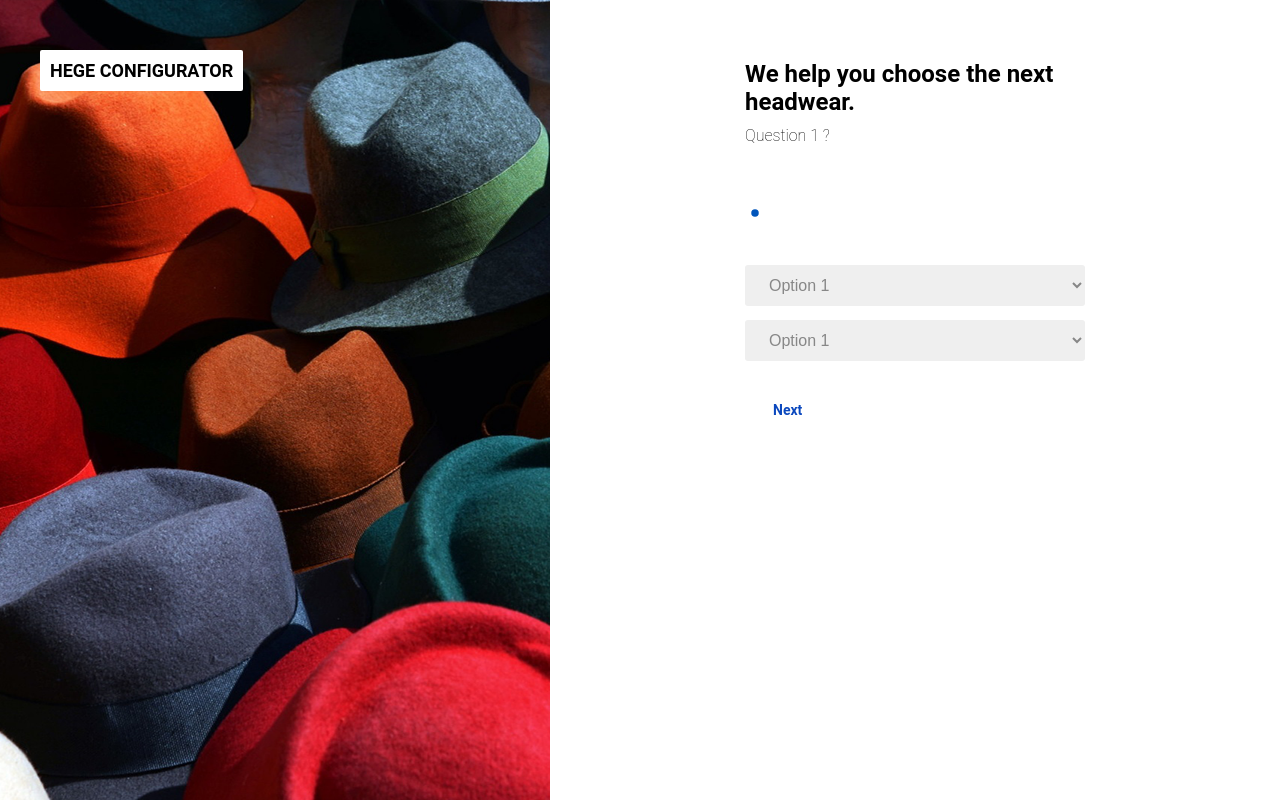
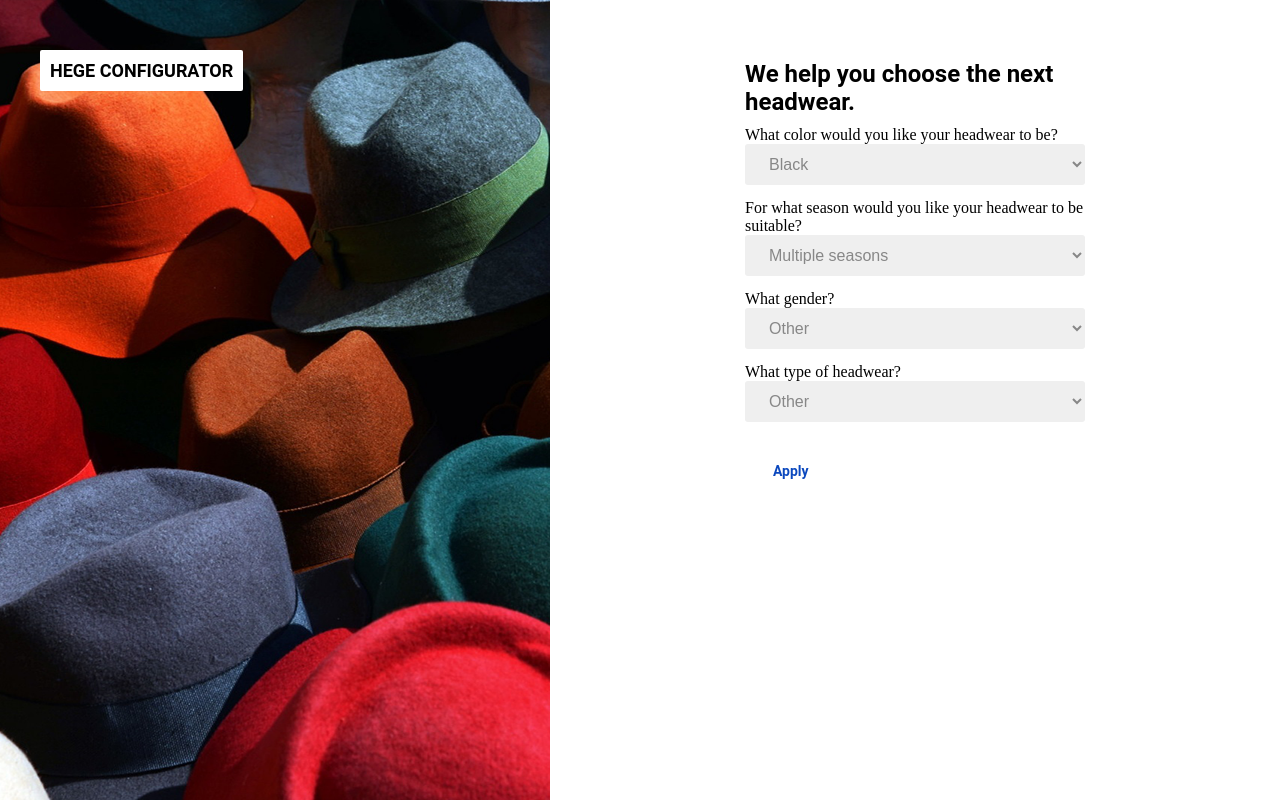
Before and after one commit to victorvlad19/CLIW, a plain HTML site: page configS1.html in a window 1280 px wide. Drawn offline with Linux system fonts and the light colour scheme.

Commit message:
Changed configurator template

```diff
--- a/configS1.html
+++ b/configS1.html
@@ -26,11 +26,10 @@
         <div class="login-content">
             <div class="login-items">
                 <h2>We help you choose the next headwear.</h2>
-                <h4>Question 1 ?</h4>
 
-                <!--Content Line & Bullets-->
-                <div class="container-line">
-                    <!--Steps Text-->
+
+
+                <!-- <div class="container-line">
                     <div class="steps">
                         <div class="step step-one">
                             <div class="liner"></div>
@@ -45,35 +44,63 @@
                             <span>Done</span>
                         </div>
                     </div>
-                    <!--Line-->
+
                     <div class="line">
                         <div class="dot-full"></div>
                         <div class="dot zero"></div>
                         <div class="dot center"></div>
                         <div class="dot full"></div>
                     </div>
-                </div>
-                <!--Content Dropdown-->
+                </div> -->
+
+
+                <label for="color">What color would you like your headwear to be?</label>
                 <span class="custom-dropdown">
-                    <select>
-                        <option>Option 1</option>
-                        <option>Option 2</option>
-                        <option>Option 3</option>
-                        <option>Option 4</option>
-                        <option>Option 5</option>
+                    <select id="color">
+                        <option>Black</option>
+                        <option>Blue</option>
+                        <option>Yellow</option>
+                        <option>Green</option>
+                        <option>Brown</option>
+                        <option>Red</option>
+                        <option>Grey</option>
                     </select>
                 </span>
 
+                <label for="season">For what season would you like your headwear to be suitable?</label>
+                <span class="custom-dropdown">
+                    <select id="season">
+                        <option value="multiple">Multiple seasons</option>
+                        <option value="summer">Summer</option>
+                        <option value="autumn">Autumn</option>
+                        <option value="winter">Winter</option>
+                        <option value="spring">Spring</option>
+                    </select>
+                </span>
+
+                <label for="season">What gender?</label>
+                <span class="custom-dropdown" id="season">
+                    <select>
+                        <option value="male">Male</option>
+                        <option value="female">Female</option>
+                        <option value="other" selected>Other</option>
+                    </select>
+                </span>
+
+                <label>What type of headwear?</label>
                 <span class="custom-dropdown">
                     <select>
-                        <option>Option 1</option>
-                        <option>Option 2</option>
-                        <option>Option 3</option>
-                        <option>Option 4</option>
-                        <option>Option 5</option>
+                        <option selected>Other</option>
+                        <option>Hats</option>
+                        <option>Beanies</option>
+                        <option>Caps</option>
                     </select>
                 </span>
-                <button class="submit" onclick="configRedirect1()">Next</button>
+
+                <button class="submit" onclick="updatePreferences()">Apply</button>
+
+
+                <!-- <button class="submit" onclick="configRedirect1()">Next</button> -->
                 <!-- <a href="configS2.html"><button class="submit">Next</button></a> -->
                 <div>
                 </div>
@@ -83,6 +110,7 @@
 
     <!--SCRIPTS-->
     <script src="Javasript/script.js"></script>
+    <script src="Javasript/configurator.js"></script>
 
 </body>
 
```
